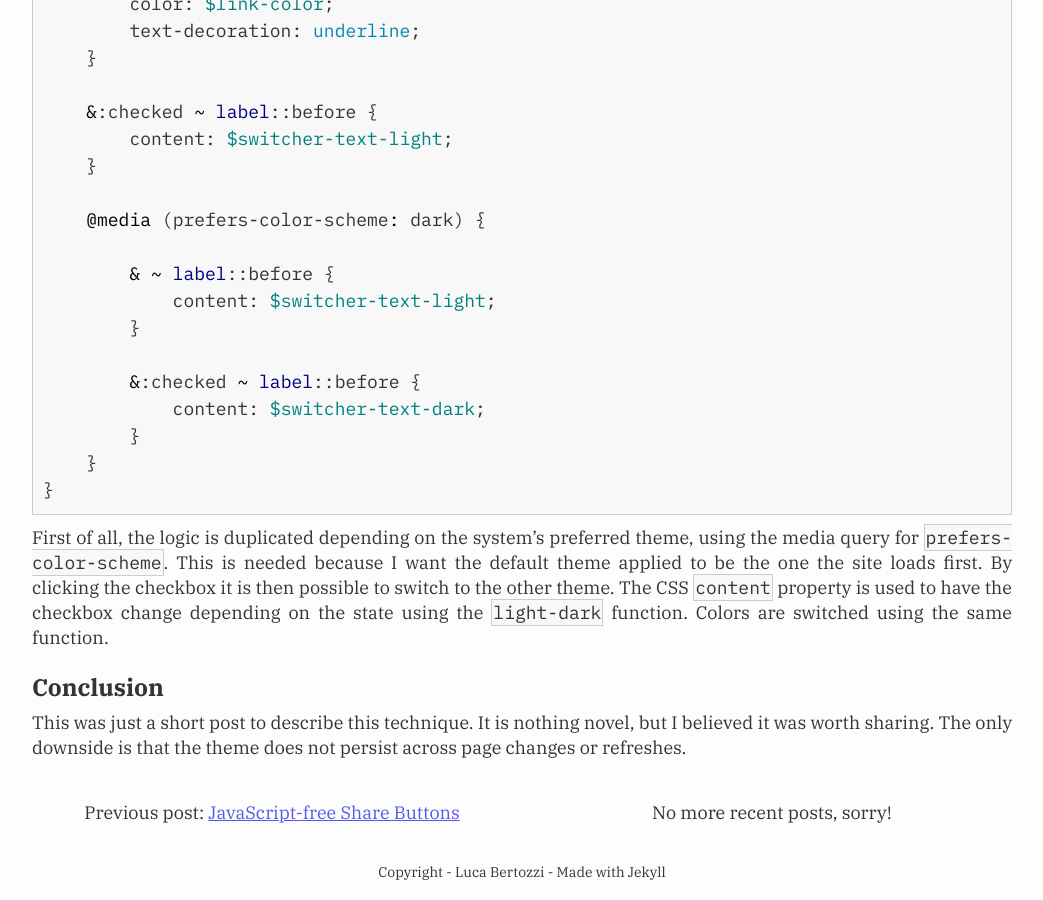
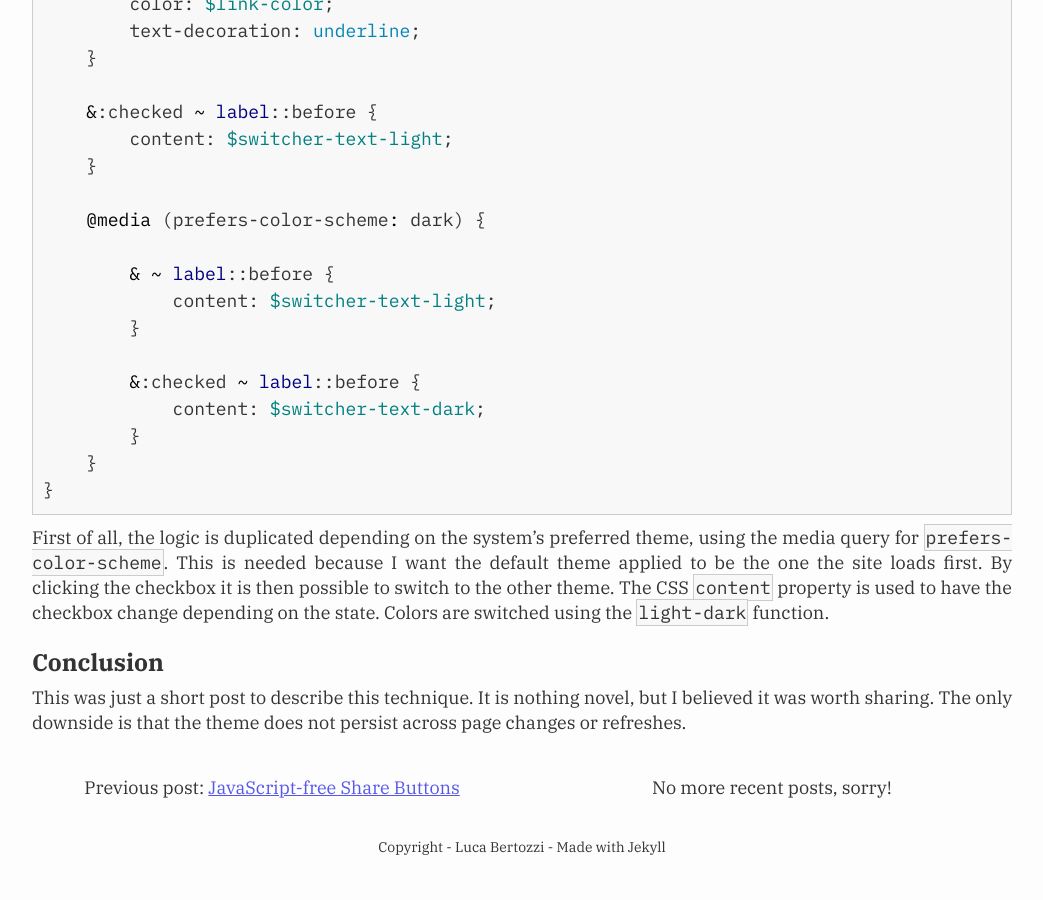
Before and after one commit to lucabtz/lucabtz.github.io, a Jekyll site: the page built from _posts/2026-11-13-javascript-free-themes.md, in a window 1280 px wide and 900 px high, scrolled down 1208 px. Shown: the whole window, without its empty margins (118-1161 px from the left). Built offline with Jekyll 4.4.1, drawn with Linux system fonts in a browser that asks for light colours; nearby versions of some CDN libraries; after the commit the page ends 2083 px from its top, so only the background shows below that.

Commit message:
fix(post): unclear text

````diff
--- a/_posts/2026-11-13-javascript-free-themes.md
+++ b/_posts/2026-11-13-javascript-free-themes.md
@@ -63,8 +63,7 @@ $switcher-text-dark: "💡Off";
 ```
 First of all, the logic is duplicated depending on the system's preferred theme, using the media query for `prefers-color-scheme`.
 This is needed because I want the default theme applied to be the one the site loads first. By clicking the checkbox it is then
-possible to switch to the other theme. The CSS `content` property is used to have the checkbox change depending on the state
-using the `light-dark` function. Colors are switched using the same function.
+possible to switch to the other theme. The CSS `content` property is used to have the checkbox change depending on the state. Colors are switched using the `light-dark` function.
 
 ## Conclusion
 This was just a short post to describe this technique. It is nothing novel, but I believed it was worth sharing.
````
